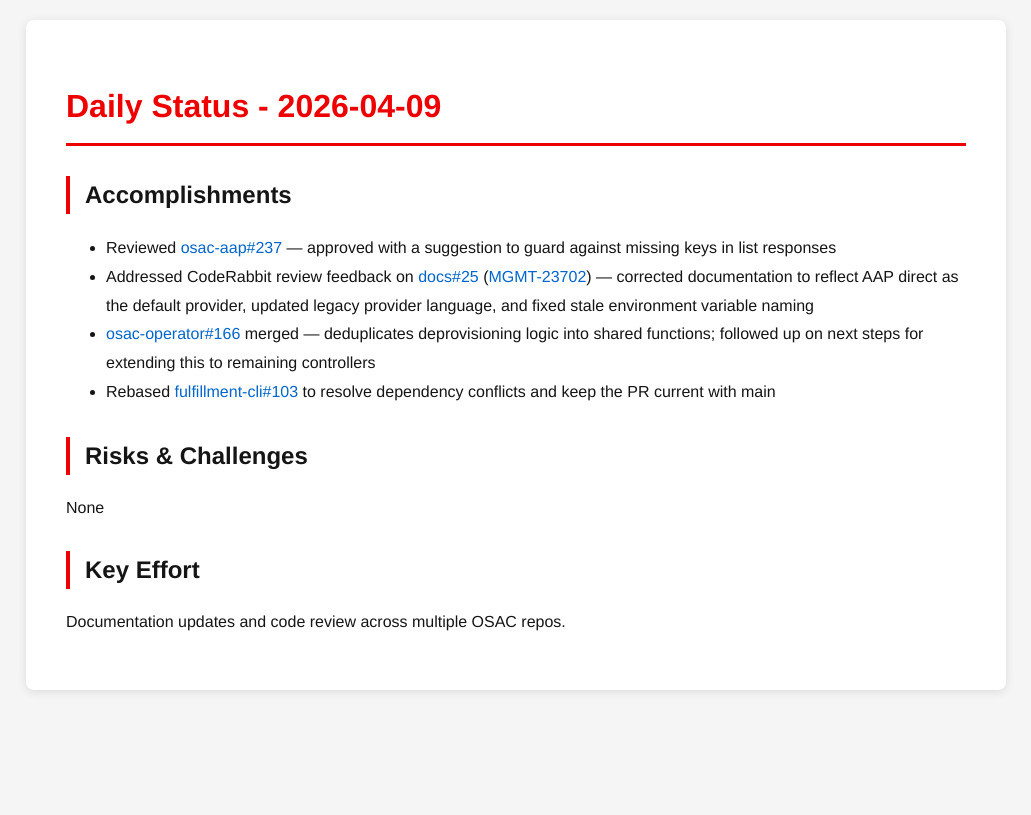
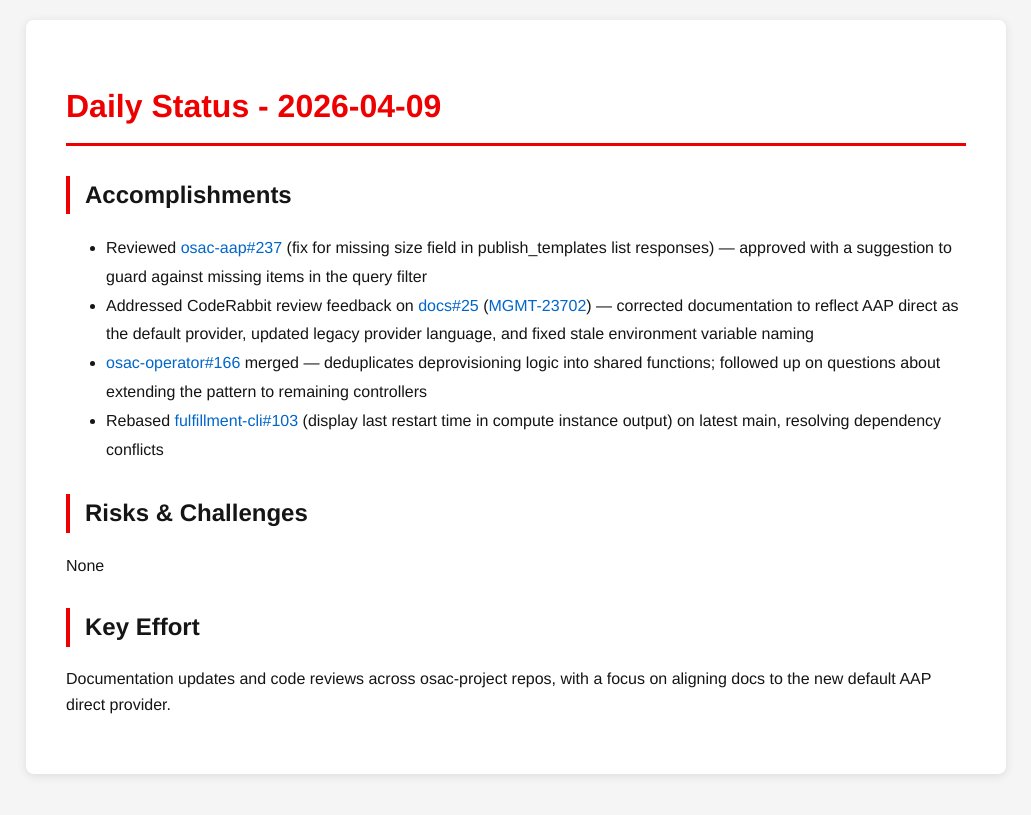
Before and after one commit to tzvatot/daily-status, a Jekyll site: the page built from 2026-04-09.md, in a window 1280 px wide. Shown: the top 815 px of the page, without its empty margins (124-1155 px from the left). Built offline with Jekyll 4.4.1, drawn with Linux system fonts in a browser that asks for light colours.

Commit message:
Daily status update - 2026-04-09

```diff
--- a/2026-04-09.md
+++ b/2026-04-09.md
@@ -7,13 +7,13 @@ date: 2026-04-09
 # Daily Status - 2026-04-09
 
 ## Accomplishments
-- Reviewed [osac-aap#237](https://github.com/osac-project/osac-aap/pull/237) — approved with a suggestion to guard against missing keys in list responses
+- Reviewed [osac-aap#237](https://github.com/osac-project/osac-aap/pull/237) (fix for missing size field in publish_templates list responses) — approved with a suggestion to guard against missing items in the query filter
 - Addressed CodeRabbit review feedback on [docs#25](https://github.com/osac-project/docs/pull/25) ([MGMT-23702](https://issues.redhat.com/browse/MGMT-23702)) — corrected documentation to reflect AAP direct as the default provider, updated legacy provider language, and fixed stale environment variable naming
-- [osac-operator#166](https://github.com/osac-project/osac-operator/pull/166) merged — deduplicates deprovisioning logic into shared functions; followed up on next steps for extending this to remaining controllers
-- Rebased [fulfillment-cli#103](https://github.com/osac-project/fulfillment-cli/pull/103) to resolve dependency conflicts and keep the PR current with main
+- [osac-operator#166](https://github.com/osac-project/osac-operator/pull/166) merged — deduplicates deprovisioning logic into shared functions; followed up on questions about extending the pattern to remaining controllers
+- Rebased [fulfillment-cli#103](https://github.com/osac-project/fulfillment-cli/pull/103) (display last restart time in compute instance output) on latest main, resolving dependency conflicts
 
 ## Risks & Challenges
 None
 
 ## Key Effort
-Documentation updates and code review across multiple OSAC repos.
+Documentation updates and code reviews across osac-project repos, with a focus on aligning docs to the new default AAP direct provider.
```
